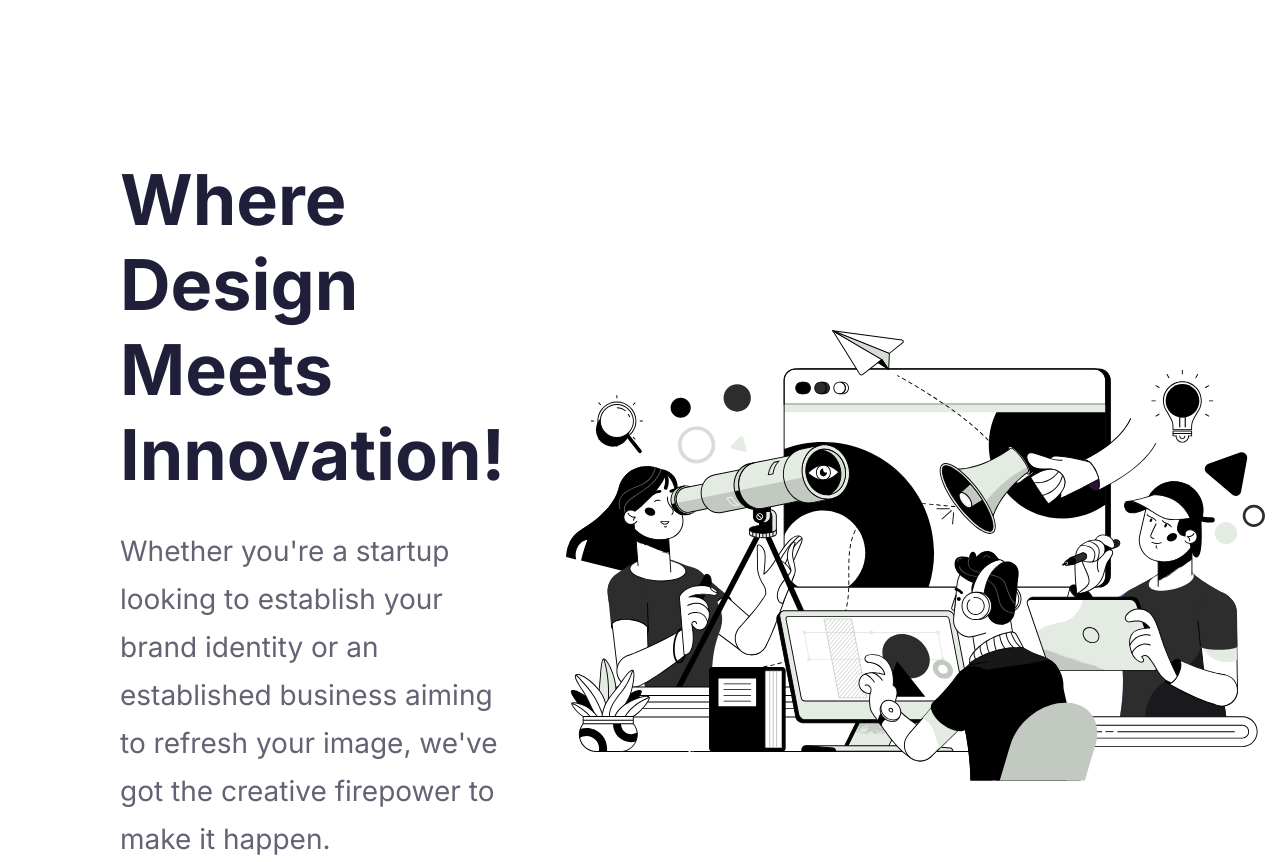
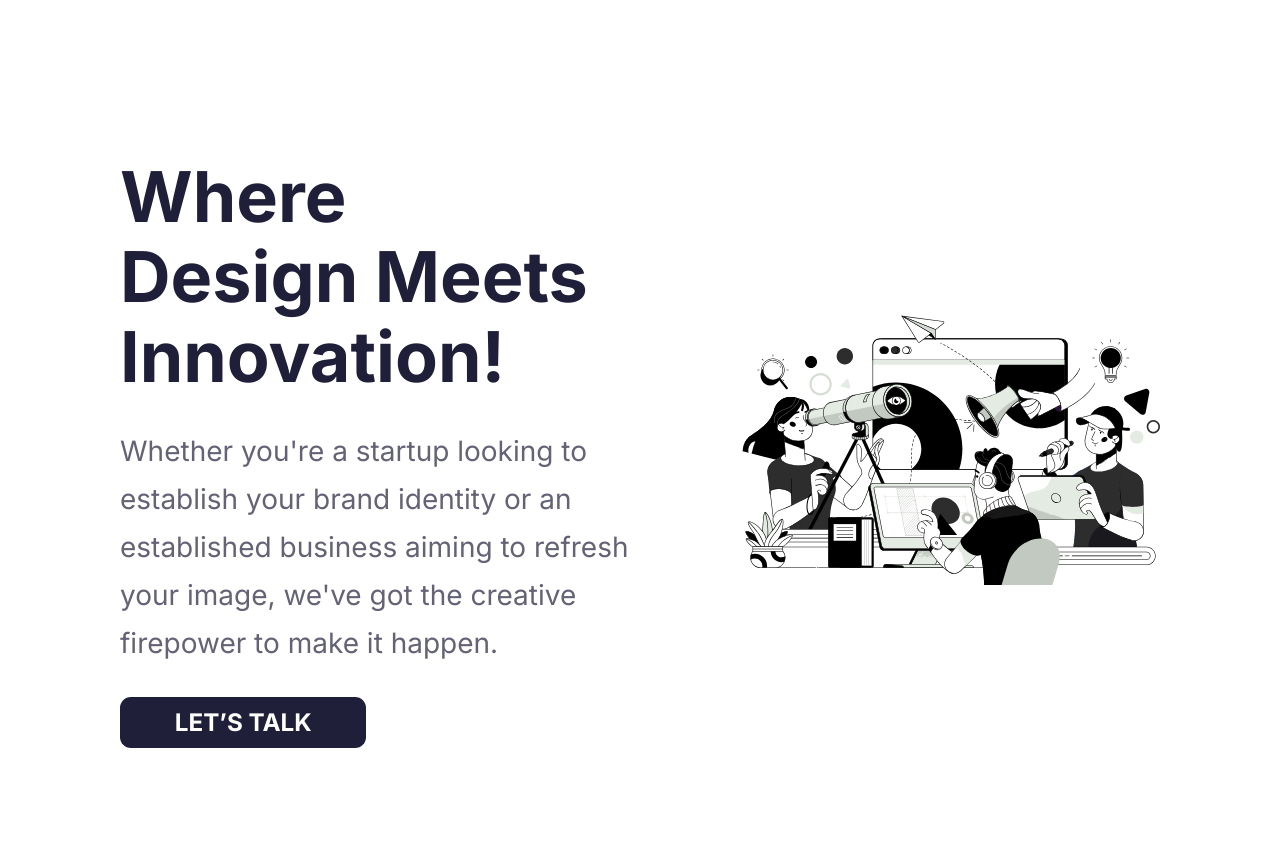
Before and after one commit to NataliaMarchese/Projeto-Criativo, a plain HTML site: page index.html in a window 1280 px wide. Shown: the part 90-952 px from the top of the page. Drawn offline with Linux system fonts and the light colour scheme.

Commit message:
Add files via upload

```diff
--- a/style.css
+++ b/style.css
@@ -64,8 +64,12 @@ section {
     align-items: center;
 
     & img {
-        width: 700px;
-        height: auto;
+        width: 417.2721862792969;
+        height: 269.3020935058594;
+
+
+
+
     }
 
     & .content {
@@ -75,21 +79,24 @@ section {
         flex-direction: column;
 
         & h1 {
-            color: #1f1f39;
+            color: #1F1F39;
+            font-weight: 700;
             font-size: 70px;
-            font-weight: 700;
+            line-height: 80px;
+
         }
 
         & p {
             font-size: 28px;
             line-height: 48px;
             color: #1f1f39b2;
+            font-weight: 400;
 
         }
 
         & button {
             width: 246.49px;
-            padding: 18px;
+            padding: 10.87px;
             border-radius: 10.87px;
             border: none;
             background: #1f1f39;
@@ -129,7 +136,7 @@ section {
         justify-content: space-between;
 
         & .card {
-            width: 680px;
+            width: 400px;
 
             & img {
                 width: 100%;
```
